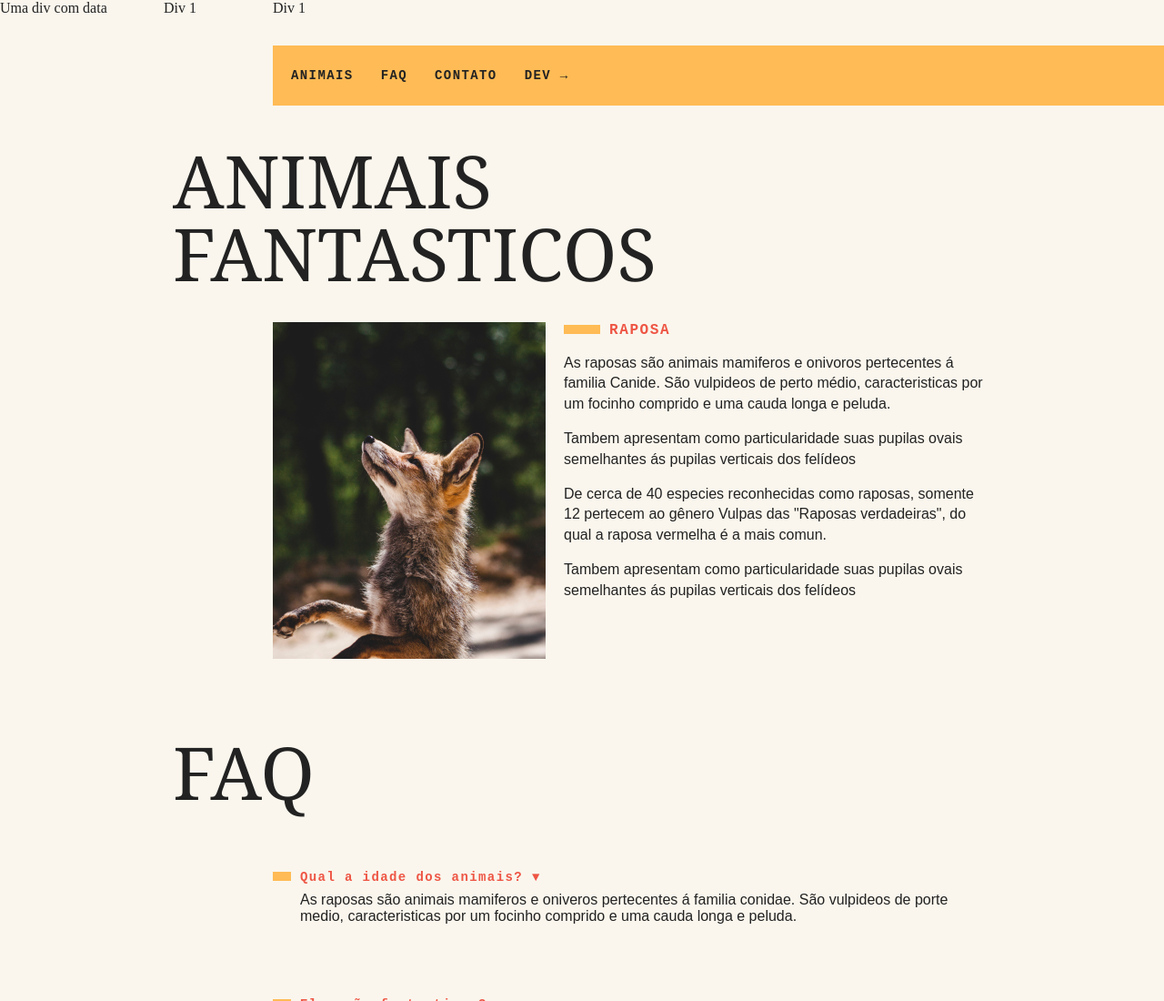
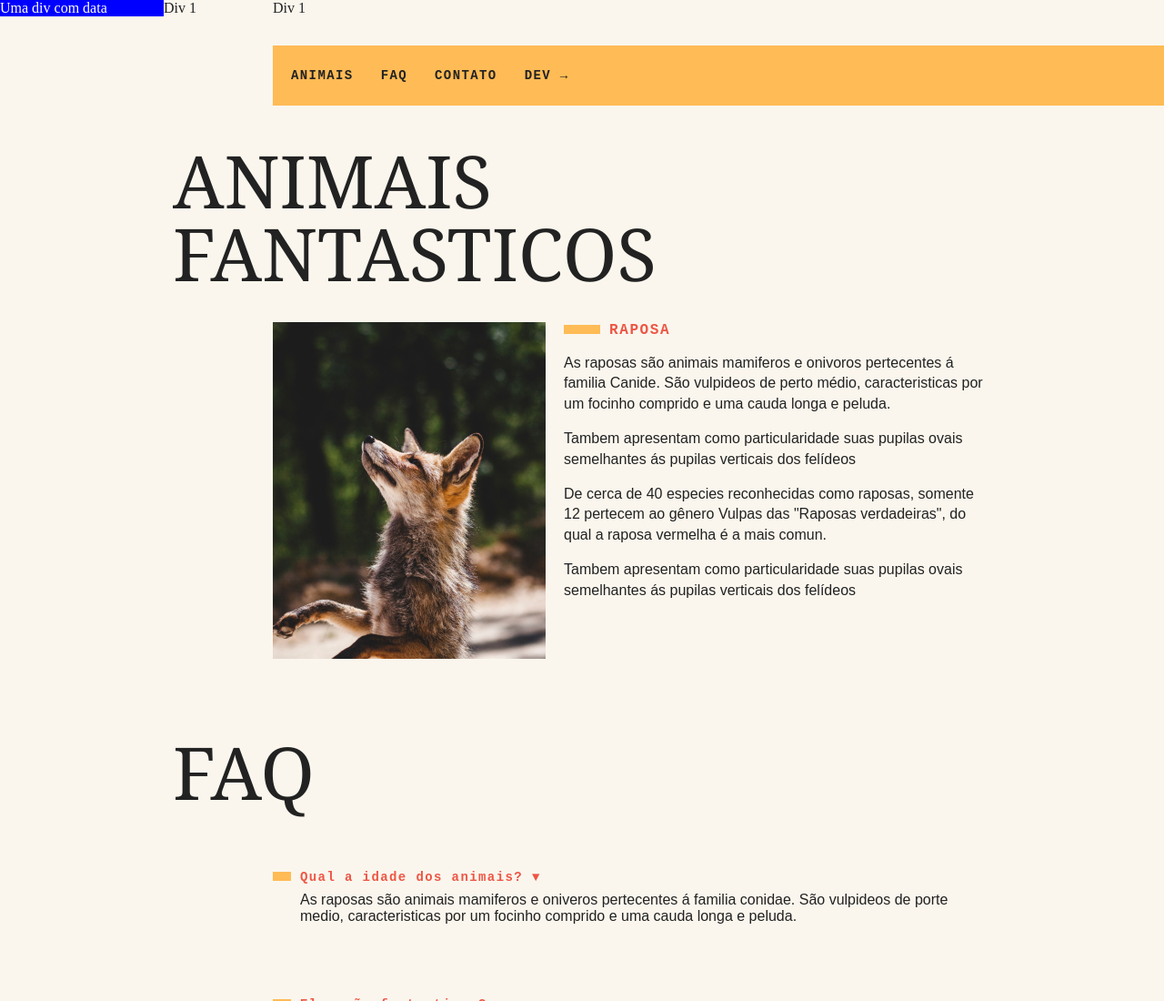
Before and after one commit to KaykeS8/animais-fantasticos, a plain HTML site: page index.html in a window 1280 px wide. Shown: the top 1100 px of the page at 91% size. Drawn offline with Linux system fonts and the light colour scheme; a web font is replaced by a local one.

Commit message:
Testando alguns elementos no css

```diff
--- a/css/style.css
+++ b/css/style.css
@@ -318,3 +318,8 @@
     transform: translate3d(0,0,0);
     transition: .4s;
 }
+
+[data-cor] {
+    background-color: blue;
+    color: white;
+}
```
